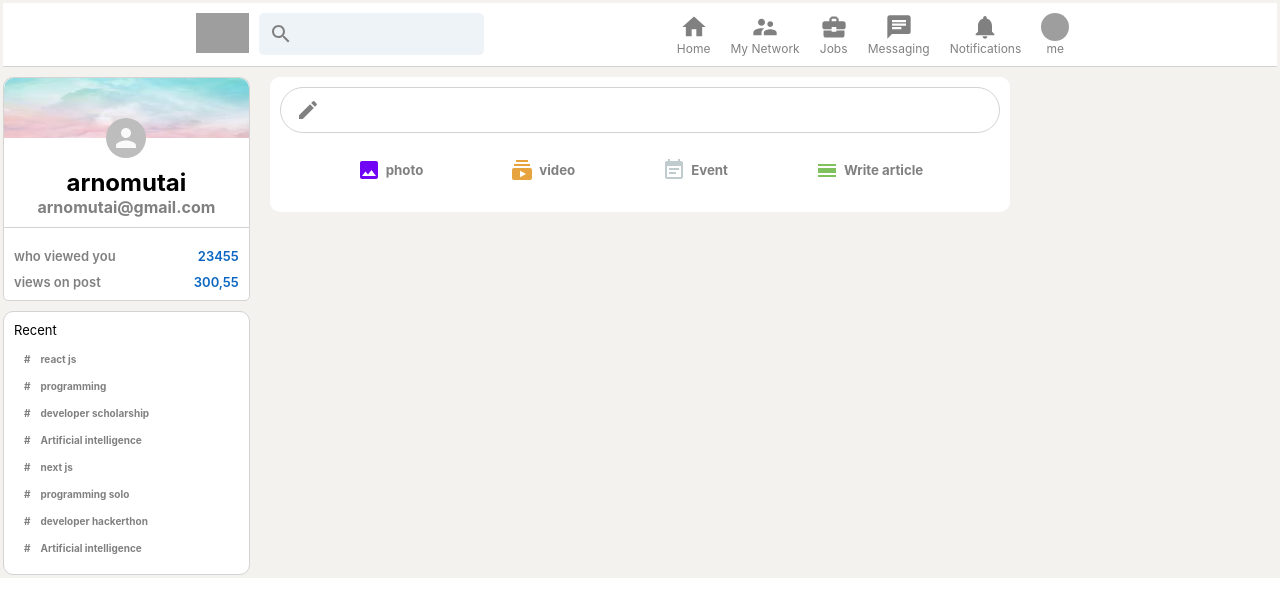
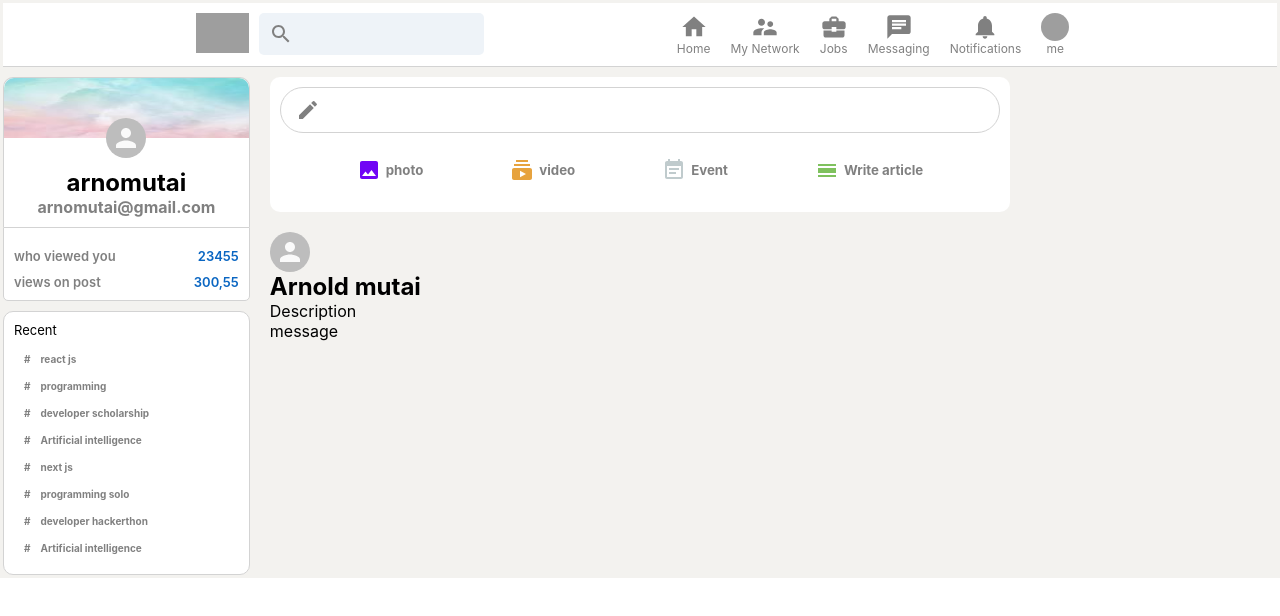
Before and after one commit to p-chiri/linked-in-clone, a React (Create React App) app: page / in a window 1280 px wide. Shown: the top 616 px of the page. Built offline with nearby package versions, Linux system fonts and the light colour scheme; grey boxes are pictures that could not be loaded.

Commit message:
Creating and adding styles to the Post component

```diff
--- a/src/Feed.js
+++ b/src/Feed.js
@@ -6,6 +6,7 @@ import ImageIcon from '@material-ui/icons/Image';
 import SubscriptionsIcon from '@material-ui/icons/Subscriptions';
 import EventNoteIcon from '@material-ui/icons/EventNote';
 import CalendarViewDayIcon from '@material-ui/icons/CalendarViewDay'
+import Post from './Post';
 
 function Feed() {
   return (
@@ -25,6 +26,8 @@ function Feed() {
                 <InputOption  Icon={CalendarViewDayIcon} title="Write article" color="#7FC15E" />
             </div>
         </div>
+        {/*posts */}
+        <Post name='Arnold mutai' description='this is a test' message='this is awesome work' />
     </div>
   )
 }
--- /dev/null
+++ b/src/Post.js
@@ -0,0 +1,23 @@
+import React from 'react';
+import "./Post.css";
+import { Avatar } from '@material-ui/core';
+
+function Post({name, description, message, photoUrl}) {
+  return (
+    <div className='post'>
+        <div className="post_header">
+        <Avatar />
+        <div className='post_info'>
+            <h2>Arnold mutai</h2>
+            <p>Description</p>
+        </div>
+        </div>
+        <div className="post_body">
+            <p>message</p>
+        </div>
+
+    </div>
+  )
+}
+
+export default Post
```
Also changed, not shown: src/Post.css (added).
